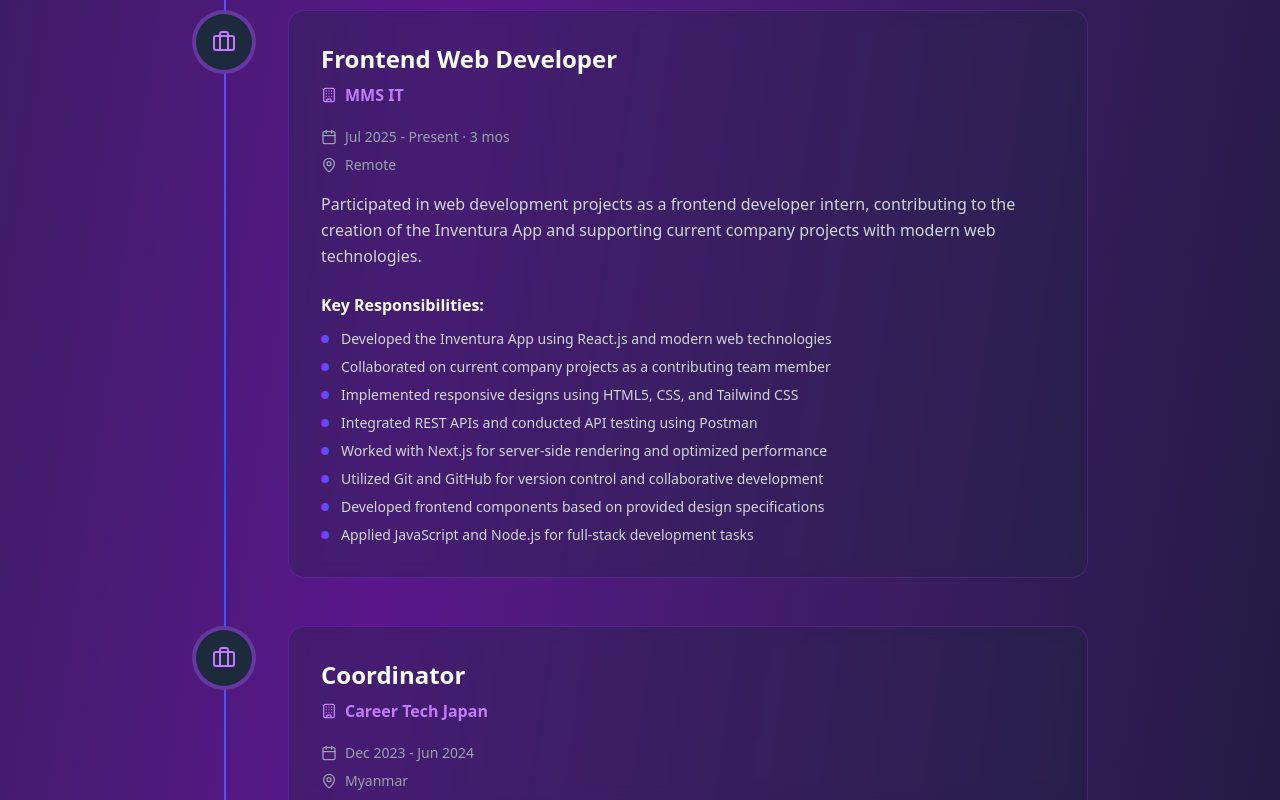
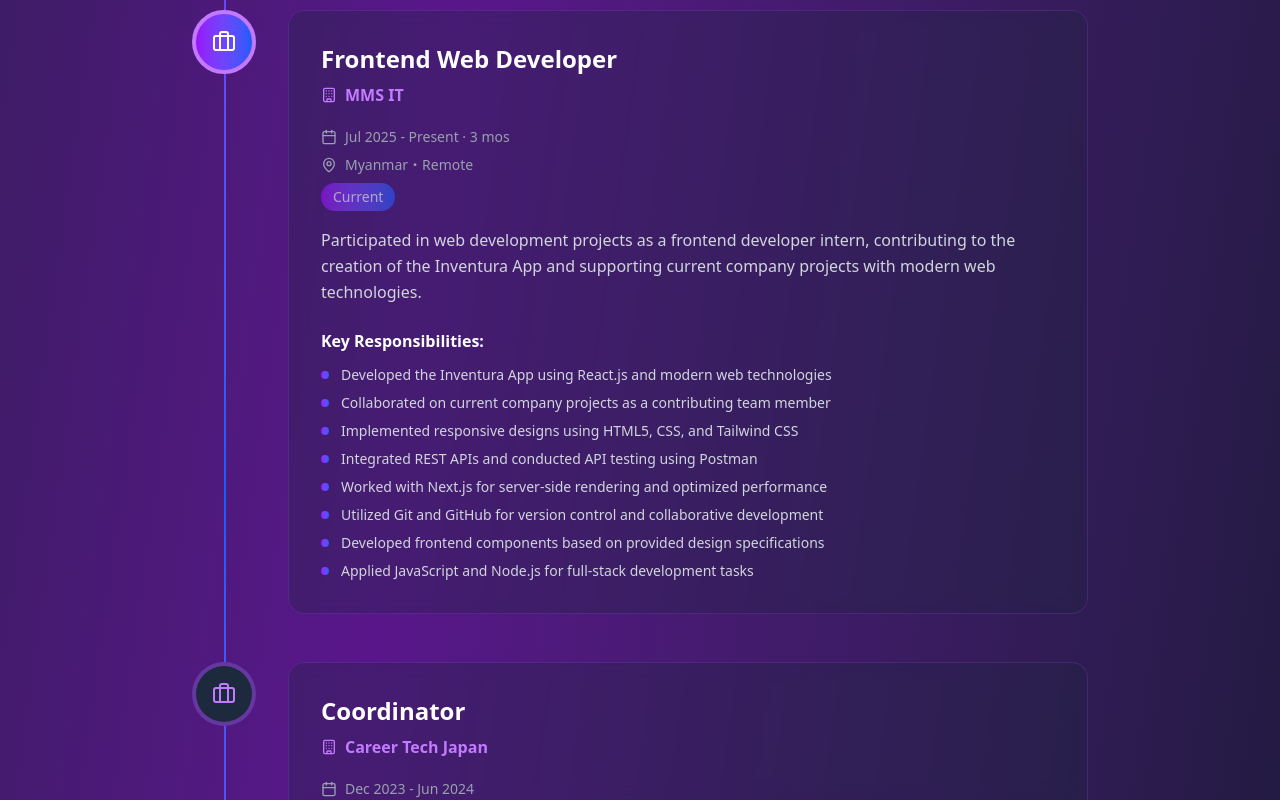
Before and after one commit to shinthantnaingGit/shin-thant-naing-portfolio, a React (Vite) app: page / in a window 1280 px wide. Shown: the part 5842-6642 px from the top of the page. Built offline with nearby package versions, Linux system fonts and the light colour scheme.

Commit message:
fix(experience): fix dates feat(experience): implement Japanese language support

```diff
--- a/src/I18n/messages.js
+++ b/src/I18n/messages.js
@@ -157,6 +157,8 @@
       educationTitle: "Education",
       current: "Current Position",
       previous: "Previous Experience",
+      keyResponsibilities: "Key Responsibilities:",
+      currentStatus: "Current",
       experiences: {
         researcher: {
           title: "Research Engineer",
@@ -179,7 +181,7 @@
         internship: {
           title: "Frontend Web Developer",
           company: "MMS IT",
-          location: "Remote",
+          location: "Myanmar・Remote",
           period: "Jul 2025 - Present · 3 mos",
           description:
             "Participated in web development projects as a frontend developer intern, contributing to the creation of the Inventura App and supporting current company projects with modern web technologies.",
@@ -413,6 +415,8 @@
       educationTitle: "学歴",
       current: "現在のポジション",
       previous: "以前の経験",
+      keyResponsibilities: "主要業務:",
+      currentStatus: "現職",
       experiences: {
         researcher: {
           title: "研究員",
@@ -435,7 +439,7 @@
         internship: {
           title: "フロントエンドWeb開発者",
           company: "MMS IT",
-          location: "リモート",
+          location: "ミャンマー・リモート",
           period: "2025年7月 - 現在 · 3ヶ月",
           description:
             "フロントエンド開発者インターンとしてWebプロジェクトに参加し、Inventura Appの作成と会社の現在進行中のプロジェクトを最新のWeb技術でサポートしました。",
--- a/src/components/Experience.jsx
+++ b/src/components/Experience.jsx
@@ -29,7 +29,7 @@
       type: "Internship",
       description: messages.experience.experiences.internship.description,
       highlights: messages.experience.experiences.internship.highlights,
-      current: false,
+      current: true,
     },
     {
       title: messages.experience.experiences.coordinator.title,
@@ -180,7 +180,7 @@
                               transition={{ duration: 2, repeat: Infinity }}
                               className="px-2 sm:px-3 py-1 bg-gradient-to-r from-purple-600 to-blue-600 rounded-full text-white text-xs sm:text-sm font-medium w-fit"
                             >
-                              Current
+                              {messages.experience.currentStatus}
                             </motion.div>
                           )}
                         </div>
@@ -194,7 +194,7 @@
                       {/* Highlights */}
                       <div>
                         <h4 className="text-white font-semibold mb-2 sm:mb-3 text-sm sm:text-base">
-                          Key Responsibilities:
+                          {messages.experience.keyResponsibilities}
                         </h4>
                         <div className="grid grid-cols-1 gap-1.5 sm:gap-2">
                           {exp.highlights.map((highlight, hIndex) => (
```
